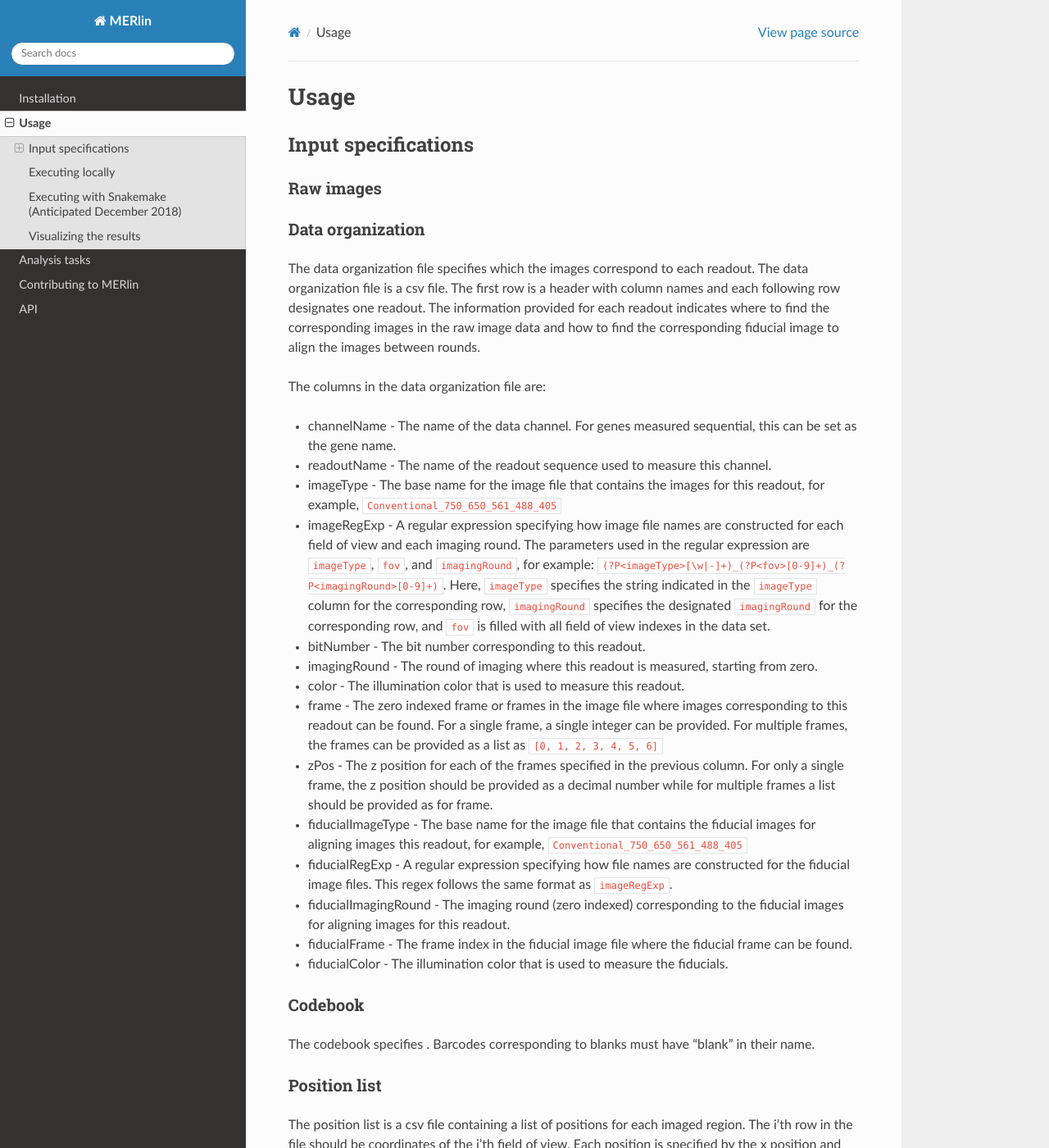
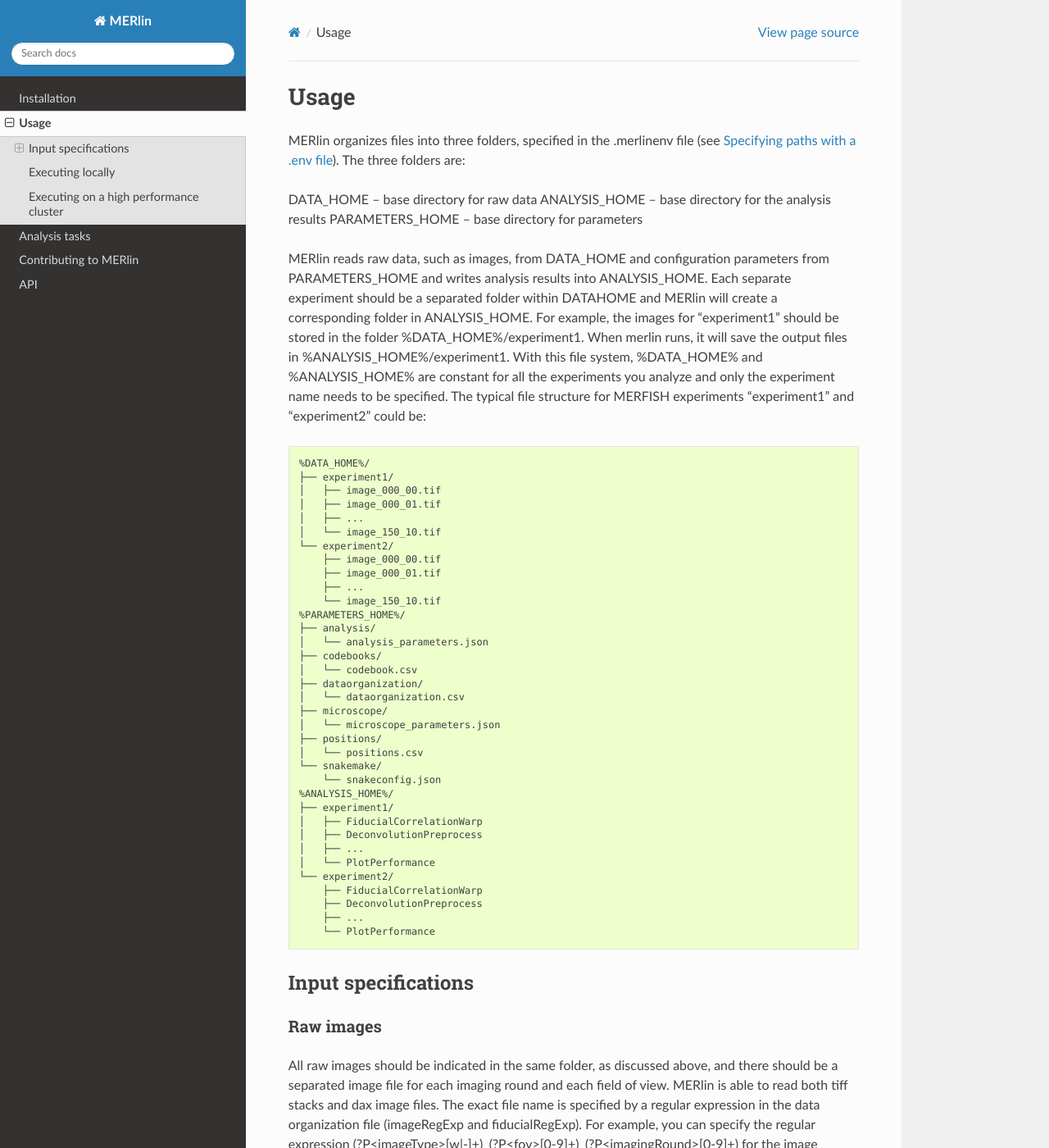
Before and after one commit to emanuega/MERlin, a Sphinx documentation site: the page built from docs/usage.rst, in a window 1280 px wide and 1400 px high. Shown: the whole window at 82% size. Built offline with Sphinx 7.4.7 and the Read the Docs theme 2.0.0, drawn with Linux system fonts in a browser that asks for light colours; some of the changed text lies outside the part shown.

Commit message:
Updated documentation.

```diff
--- a/docs/installation.rst
+++ b/docs/installation.rst
@@ -52,6 +52,9 @@
 
     pip install -e MERlin
 
+
+.. _specifying-paths:
+
 Specifying paths with a .env file
 ==================================
 
@@ -70,6 +73,9 @@
 * fpkm - Contains the fpkm csv files.
 * snakemake - Contains the snakemake arguments json files.
 
+An example PARAMETERS_HOME directory with typical files can be found in the
+`merlin-parameters-example <https://github.com/emanuega/merlin-parameters-example>`_ repository.
+
 The contents of an example .env file are below:
 
 .. code-block:: none
--- a/docs/usage.rst
+++ b/docs/usage.rst
@@ -1,11 +1,72 @@
 Usage
 ******
+
+MERlin organizes files into three folders, specified in the .merlinenv file (see :ref:`specifying-paths`). The three folders are:
+
+DATA_HOME – base directory for raw data
+ANALYSIS_HOME – base directory for the analysis results
+PARAMETERS_HOME – base directory for parameters
+
+MERlin reads raw data, such as images, from DATA_HOME and configuration parameters from PARAMETERS_HOME and writes
+analysis results into ANALYSIS_HOME. Each separate experiment should be a separated folder within DATAHOME and MERlin
+will create a corresponding folder in ANALYSIS_HOME. For example, the images for “experiment1” should be stored in the
+folder %DATA_HOME%/experiment1. When merlin runs, it will save the output files in  %ANALYSIS_HOME%/experiment1. With
+this file system, %DATA_HOME% and %ANALYSIS_HOME% are constant for all the experiments you analyze and only the
+experiment name needs to be specified. The typical file structure for MERFISH experiments
+"experiment1" and "experiment2" could be:
+
+.. code-block:: none
+
+    %DATA_HOME%/
+    ├── experiment1/
+    │   ├── image_000_00.tif
+    │   ├── image_000_01.tif
+    │   ├── ...
+    │   └── image_150_10.tif
+    └── experiment2/
+        ├── image_000_00.tif
+        ├── image_000_01.tif
+        ├── ...
+        └── image_150_10.tif
+    %PARAMETERS_HOME%/
+    ├── analysis/
+    │   └── analysis_parameters.json
+    ├── codebooks/
+    │   └── codebook.csv
+    ├── dataorganization/
+    │   └── dataorganization.csv
+    ├── microscope/
+    │   └── microscope_parameters.json
+    ├── positions/
+    │   └── positions.csv
+    └── snakemake/
+        └── snakeconfig.json
+    %ANALYSIS_HOME%/
+    ├── experiment1/
+    │   ├── FiducialCorrelationWarp
+    │   ├── DeconvolutionPreprocess
+    │   ├── ...
+    │   └── PlotPerformance
+    └── experiment2/
+        ├── FiducialCorrelationWarp
+        ├── DeconvolutionPreprocess
+        ├── ...
+        └── PlotPerformance
+
 
 Input specifications
 =====================
 
 Raw images
 -----------
+
+All raw images should be indicated in the same folder, as discussed above, and there should be a separated image
+file for each imaging round and each field of view. MERlin is able to read both tiff stacks and dax image files. The
+exact file name is specified by a regular expression in the data organization file (imageRegExp and fiducialRegExp).
+For example, you can specify the regular expression (?P<imageType>[\w|-]+)_(?P<fov>[0-9]+)_(?P<imagingRound>[0-9]+)
+for the image filenames specified below. This indicates that the first part of the file is the imageType (the value in
+the imageType column of the data organization file), followed by the fov index, followed by imagingRound index, all
+separated by an underscore.
 
 Data organization
 ------------------
@@ -17,7 +78,12 @@
 - channelName - The name of the data channel. For genes measured sequential, this can be set as the gene name.
 - readoutName - The name of the readout sequence used to measure this channel.
 - imageType - The base name for the image file that contains the images for this readout, for example, ``Conventional_750_650_561_488_405``
-- imageRegExp - A regular expression specifying how image file names are constructed for each field of view and each imaging round. The parameters used in the regular expression are ``imageType``, ``fov``, and ``imagingRound``, for example: ``(?P<imageType>[\w|-]+)_(?P<fov>[0-9]+)_(?P<imagingRound>[0-9]+)``. Here, ``imageType`` specifies the string indicated in the ``imageType`` column for the corresponding row, ``imagingRound`` specifies the designated ``imagingRound`` for the corresponding row, and ``fov`` is filled with all field of view indexes in the data set.
+- imageRegExp - A regular expression specifying how image file names are constructed for each field of view and
+each imaging round. The parameters used in the regular expression are ``imageType``, ``fov``, and ``imagingRound``,
+for example: ``(?P<imageType>[\w|-]+)_(?P<fov>[0-9]+)_(?P<imagingRound>[0-9]+)``. Here, ``imageType`` specifies the
+string indicated in the ``imageType`` column for the corresponding row, ``imagingRound`` specifies the designated
+``imagingRound`` for the corresponding row, and ``fov`` is filled with all field of view indexes in the data set. The
+imageRegExp should not include the file extension, which will be determined automatically.
 - bitNumber - The bit number corresponding to this readout.
 - imagingRound - The round of imaging where this readout is measured, starting from zero.
 - color - The illumination color that is used to measure this readout.
@@ -37,9 +103,11 @@
 Position list
 --------------
 
-The position list is a csv file containing a list of positions for each imaged region. The i'th row in the file should be coordinates of the i'th field of view. Each position is specified by the x position and the y position, separated by a comma.
+The position list is a csv file containing a list of positions for each imaged region. The i'th row in the file should be
+coordinates of the i'th field of view. Each position is specified by the x position and the y position, separated by a comma.
 
-The name of a position csv file that within the POSITION\_HOME directory can be provided, otherwise the positions are extracted from the image metadata xml.
+The name of a position csv file that within the POSITION\_HOME directory can be provided, otherwise the positions are
+extracted from the image metadata xml.
 
 Microscope parameters
 -----------------------
@@ -59,22 +127,21 @@
 
 .. code-block:: none
 
-    merlin -a test_analysis_parameters.json -m STORM5.json -o Culture_16bits.csv -c HAEC1E1.csv -n 5 testdata
+    merlin -a test_decode_and_segment.json -m microscope.json -o 7z_16bits.csv -c L26E1_codebook.csv -n 5 testdata
 
-Here the MERFISH images contained in the directory `%DATA\_HOME%/testdata/` are processed using the analysis tasks listed in `test\_analysis\_parameters.json` with microscope parameters `STORM5.json`, data organization `Culture\_16bits.csv`, codebook `HAEC1E1` using 5 cores for each process.
+Here the MERFISH images contained in the directory `%DATA\_HOME%/testdata/` are processed using the analysis tasks listed in `test\_analysis\_parameters.json` with microscope parameters `STORM5.json`, data organization `Culture\_16bits.csv`, codebook `L26E1_codebook.csv` using 5 cores for each process.
 
-Executing with Snakemake (Anticipated December 2018)
+Executing on a high performance cluster
 =====================================================
 
-Snakemake_ is a workflow management system that enables scalable analysis across a wide range of platforms. MERlin can generate a Snakemake workflow that can then be executed using Snakemake.
-
-.. _Snakemake: https://snakemake.readthedocs.io/en/stable/
-
-Visualizing the results
-========================
-
-The MERlin analysis results can be explored using MERlinView. The analysis of the data set test\_data can be explored with MERlinView from the command line as:
+MERlin executes tasks through Snakemake_, a workflow management system. Each task can be distributed over a high performance
+cluster that is run by a scheduler, such as SLURM or Sge, by indicating the appropriate command to submit the job to snakemake.
+See the `merlin-parameters-example <https://github.com/emanuega/merlin-parameters-example>`_ repository for an example snakemake
+configuration file. Additional arguments can be specified as indicated in the
+`snakemake api documentation <https://snakemake.readthedocs.io/en/stable/api_reference/snakemake.html>`_.
 
 .. code-block:: none
 
-    merlinview -d test_data
+    merlin -a test_decode_and_segment.json -m microscope.json -o 7z_16bits.csv -c L26E1_codebook.csv -k snake.json testdata
+
+.. _Snakemake: https://snakemake.readthedocs.io/en/stable/
```
Also changed, not shown: docs/contributing.rst (+4 -4 lines).
